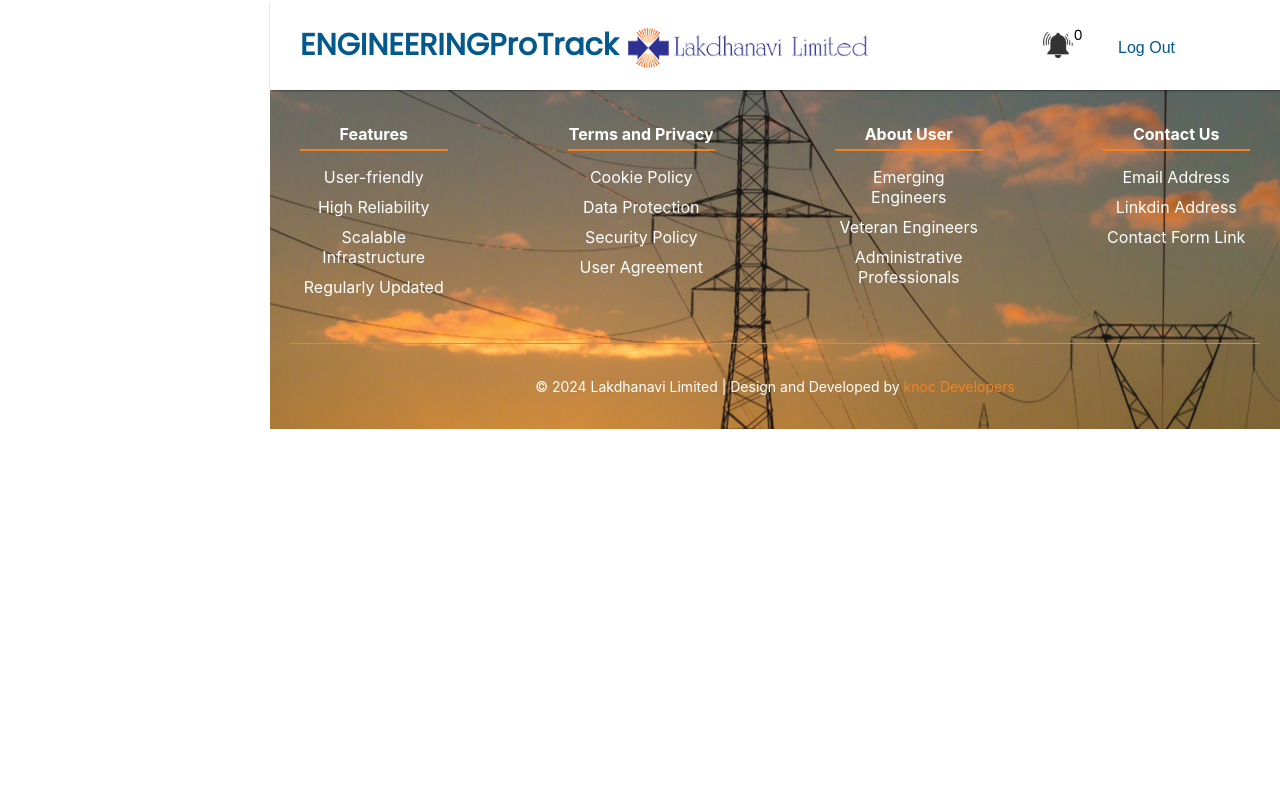
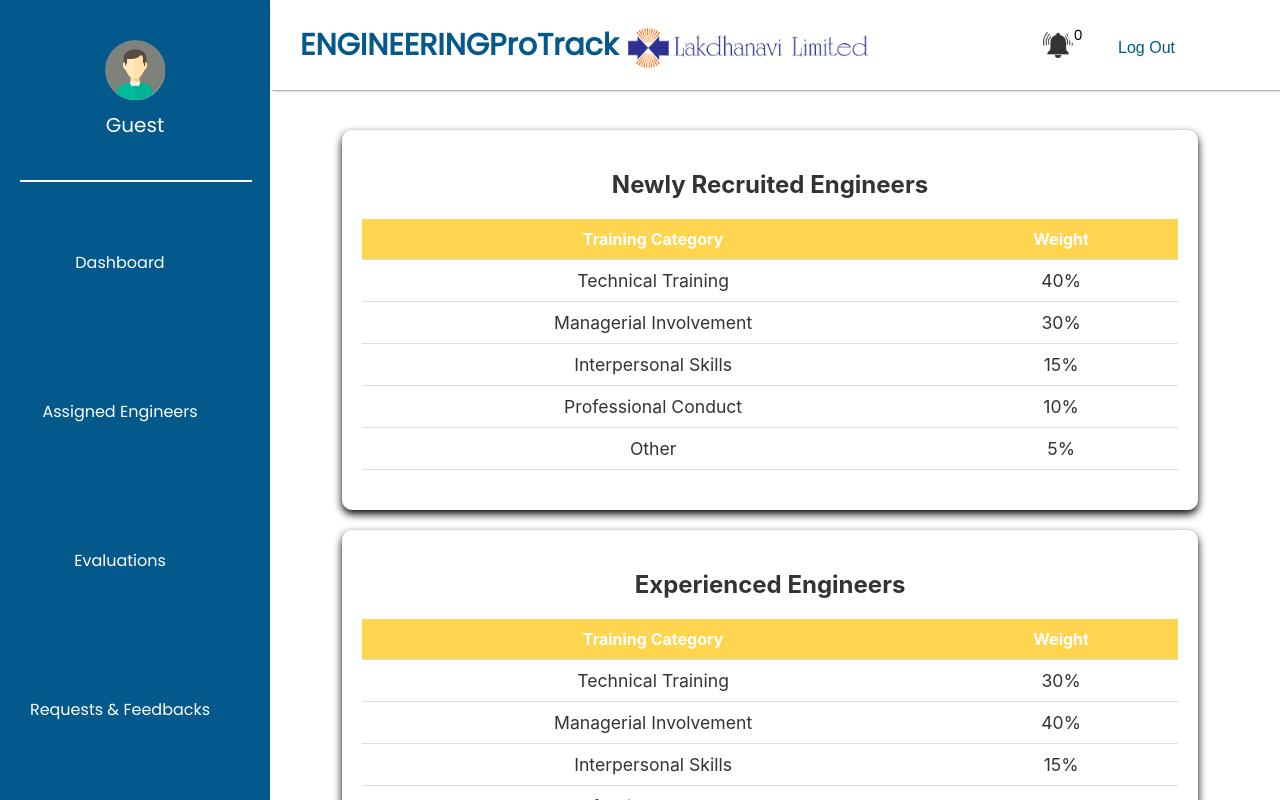
Before and after one commit to NethmaaJay26/Eng_Tracking_FrontEnd, a React (Create React App) app: page /login/supervising-engineers/mark-allocations/weight in a window 1280 px wide. Shown: the top 800 px of the page. Built offline with nearby package versions, Linux system fonts and the light colour scheme.

Commit message:
After adding evalution

```diff
--- a/package.json
+++ b/package.json
@@ -3,6 +3,8 @@
   "version": "0.1.0",
   "private": true,
   "dependencies": {
+    "@fortawesome/free-solid-svg-icons": "^6.6.0",
+    "@fortawesome/react-fontawesome": "^0.2.2",
     "@lottiefiles/react-lottie-player": "^3.5.4",
     "@testing-library/jest-dom": "^5.17.0",
     "@testing-library/react": "^13.4.0",
--- a/src/App.js
+++ b/src/App.js
@@ -32,6 +32,7 @@ import Navbar_SE from './Components/Navbar_SE/Navbar';
 import How_Eve from './Supervising_engineer/SE_HowEvaluate';
 import Assigned_Eng from './Supervising_engineer/assigned_engineer';
 import EngineerDetails from './Supervising_engineer/engineer_details.jsx';
+import MarkAllocation from './Supervising_engineer/mark_allocation.jsx'
 
 const Layout = ({ children }) => {
   const location = useLocation();
@@ -43,6 +44,11 @@ const Layout = ({ children }) => {
     "/login/supervising-engineers"
   ].includes(location.pathname);
 
+  const hideFooter = [
+    "/",  // MainLoginPage
+    "/login"  // SingleLoginPage
+  ].includes(location.pathname);
+
   const isSupervisingEngineerPage = [
     "/login/supervising-engineers/home",
     "/login/supervising-engineers/assigned_engineers",
@@ -51,7 +57,8 @@ const Layout = ({ children }) => {
     '/login/supervising-engineers/evaluations',
     "/login/supervising-engineers/mark-allocations",
     '/login/supervising-engineers/requests',
-    "/engineer/:engineerId", // Include this to handle dynamic routing for engineer details
+    "/engineer/:engineerId",
+    "/login/supervising-engineers/mark-allocations/weight", // Include this to handle dynamic routing for engineer details
   ].includes(location.pathname);
 
   const { user } = useUser();
@@ -80,7 +87,7 @@ const Layout = ({ children }) => {
       {!hideNavbarAndTopbar && isSupervisingEngineerPage && <Topbar />}
       {!hideNavbarAndTopbar && isSupervisingEngineerPage && <Navbar_SE />}
       {children}
-      <Footer />
+      {!hideFooter && <Footer />}
     </>
   );
 };
@@ -114,7 +121,7 @@ function App() {
               <Route path="/login/supervising-engineers/assigned_engineers" element={<Assigned_Eng />} />
               {/* Update this route to accept engineer ID dynamically */}
               <Route path="/engineer/:engineerId" element={<EngineerDetails />} />
-
+              <Route path="/login/supervising-engineers/mark-allocations/weight" element={<MarkAllocation />} />
             </Routes>
           </Layout>
         </BrowserRouter>
--- a/src/LoginSignin/LoginSignin.css
+++ b/src/LoginSignin/LoginSignin.css
@@ -1,24 +1,29 @@
 .loginsignup {
-    width: 100%;
+    display: flex;
+    justify-content: center;
+    align-items: center;
     height: 100vh;
     background-image: url('../Components/Assets/signup.png');
     background-size: cover;
     background-repeat: no-repeat;
     background-position: center center;
-    padding-top: 90px;
+
 }
 
 .loginsignup-container {
-    width: 580px;
-    height: auto;
     background: white;
-    margin: auto;
     padding: 40px 60px;
-    border-radius: 10px;
+    border-radius: 12px;
+    box-shadow: 0 4px 15px rgba(0, 0, 0, 1);
+    width: 400px;
+    text-align: center;
+
 }
 
 .loginsignup-container h1 {
-    margin: 20px 0px;
+    font-size: 2rem;
+    margin-bottom: 1.5rem;
+    color: #333;
 }
 
 .loginsignup-fields {
@@ -28,25 +33,66 @@
     margin-top: 30px;
 }
 
-.loginsignup-fields input,
+.input-wrapper {
+    position: relative;
+    width: 100%;
+}
+
+.input-icon {
+    position: absolute;
+    left: 15px;
+    top: 50%;
+    transform: translateY(-50%);
+    color: #0f0f0f;
+}
+
+.loginsignup-fields input {
+     /* Add space for the icon */
+    height: 20px;
+    width: 85%;
+    padding-left: 40px; /* Offset for the icon */
+    border: 1px solid #c9c9c9;
+    outline: none;
+    color: #5c5c5c;
+    font-size: 15px;
+
+    border-radius: 8px;
+}
+
+.loginsignup-fields input:focus {
+    border-color: black;
+}
+
+/*.loginsignup-fields input,*/
 .loginsignup-fields button {
     height: 50px;
     width: 100%;
     padding-left: 20px;
     border: 1px solid #c9c9c9;
+    border-radius: 8px;
+    font-size: 16px;
     outline: none;
-    color: #5c5c5c;
-    font-size: 18px;
 }
 
-.loginsignup-fields button {
-    background: #03588C;
-    color: white;
-    border: none;
-    cursor: pointer;
+.login-fields input::placeholder {
+    color: #bfbfbf;
 }
 
-.loginsignup-fields button:hover {
+.login-button button{
+    background: linear-gradient(264deg, #F58220 -5.09%, #191A4E 106.28%);
+    color: white;
+    height: 50px;
+    width: 100%;
+    border-radius: 8px;
+    border: none;
+    font-size: 18px;
+    cursor: pointer;
+    transition: background-color 0.3s ease;
+    margin-bottom: 20px;
+    margin-top: 20px;
+}
+
+.login-button button:hover {
     transform: scale(1.05);
     transition: 0.6s;
 }
--- a/src/LoginSignin/SingleLoginPage.jsx
+++ b/src/LoginSignin/SingleLoginPage.jsx
@@ -2,6 +2,8 @@ import React, { useState } from 'react';
 import { useNavigate } from 'react-router-dom';
 import axios from 'axios';
 import './LoginSignin.css';
+import { FontAwesomeIcon } from '@fortawesome/react-fontawesome';
+import { faEnvelope, faLock } from '@fortawesome/free-solid-svg-icons';
 
 export default function UnifiedLoginPage() {
   const [email, setEmail] = useState('');
@@ -22,33 +24,22 @@ export default function UnifiedLoginPage() {
         localStorage.setItem('name', user.name || '');
         localStorage.setItem('role', role);  // Store the role
 
-
-
         // If user is an engineer, store the training ID in local storage
         if (role === 'engineer') {
           if (user.training) {
             localStorage.setItem('trainingId', user.training); // Store training ID
             console.log('Training ID saved in local storage:', user.training);  // Print to console
-            localStorage.setItem('address', user.address);
-            localStorage.setItem('password', user.password);
           } else {
             console.log('No training assigned to this engineer.');
           }
 
           // Redirect to the engineer home page
           navigate('/Enghome');
-
         } else if (role === 'hr') {
-
-
-
           navigate('/home');
         } else if (role === 'supervising-engineer') {
-
           localStorage.setItem('supervisorId', user._id);  // Assuming user._id is the supervisor's ID
           console.log('Supervisor ID saved in local storage:', user._id);
-
-
           navigate('/login/supervising-engineers/home');
         }
       } else {
@@ -64,25 +55,32 @@ export default function UnifiedLoginPage() {
   return (
     <div className='loginsignup'>
       <div className="loginsignup-container">
-        <h1>Login</h1>
+        <h1>Welcome Back!</h1>
         <div className="loginsignup-fields">
+          <div className='input-wrapper'>
+            <FontAwesomeIcon icon={faEnvelope} className="input-icon" />
             <input
               type="email"
-            placeholder='Your Email Address'
+              placeholder='Enter your email'
               value={email}
               onChange={(e) => setEmail(e.target.value)}
             />
+          </div>
+
+          <div className="input-wrapper">
+            <FontAwesomeIcon icon={faLock} className="input-icon" />
             <input
               type="password"
-            placeholder='Enter Your Password'
+              placeholder='Enter your password'
               value={password}
               onChange={(e) => setPassword(e.target.value)}
             />
           </div>
+        </div>
         {error && <div className="error-message">{error}</div>}
-        <div className="hr-buttons">
-          <button onClick={handleLogin}>Login</button>
-          <button onClick={() => navigate('/')}>Back</button>
+        <div className="login-button">
+          <button onClick={handleLogin}>Log In</button>
+
         </div>
       </div>
     </div>
--- /dev/null
+++ b/src/Supervising_engineer/CSS/mark_allocation.css
@@ -0,0 +1,93 @@
+.mark-allocation-container {
+    padding-top: 110px;
+    /* Adjust based on your top bar height */
+    padding-left: 260px;
+    /* Adjust based on your sidebar (navbar) width */
+    text-align: center;
+    box-sizing: border-box;
+}
+
+.table-container {
+    margin: 20px auto;
+    width: 80%;
+    background-color: #fff;
+    border-radius: 10px;
+    box-shadow: 0 4px 8px rgba(0, 0, 0, 1);
+    padding: 20px;
+}
+
+table {
+    width: 100%;
+    border-collapse: collapse;
+    margin: 20px 0;
+}
+
+th, td {
+    padding: 15px;
+    text-align: center;
+    border-bottom: 1px solid #ddd;
+}
+
+th {
+    background-color: #FFB74D; /* Match the gradient colors used */
+    color: white;
+    font-weight: bold;
+}
+
+td {
+    font-size: 1rem;
+    color: #333;
+}
+
+h2 {
+    font-size: 1.5rem;
+    color: #333;
+    margin-bottom: 20px;
+}
+
+.mark-allocation-table th, .mark-allocation-table td {
+    padding: 10px 20px;
+}
+
+.mark-allocation-table th {
+    background-color: #FFD54F; /* Soft gradient color */
+}
+
+.mark-allocation-table td {
+    font-size: 1.1rem;
+    color: #333;
+}
+
+/* Hover effect for table rows */
+table tr:hover {
+    background-color: #f1f1f1;
+}
+
+@media (max-width: 768px) {
+    .mark-allocation-container {
+        padding-left: 20px;
+        padding-right: 20px;
+    }
+
+    table, th, td {
+        display: block;
+        width: 100%;
+    }
+
+    th, td {
+        text-align: left;
+        padding: 10px;
+    }
+
+    th {
+        background-color: #FFB74D;
+    }
+}
+
+footer {
+    margin-top: auto;
+    width: 100%;
+    background-color: #f1f1f1;
+    padding: 20px;
+    text-align: center;
+}
--- a/src/Supervising_engineer/SE_Home.jsx
+++ b/src/Supervising_engineer/SE_Home.jsx
@@ -28,18 +28,12 @@ const SE_Home = () => {
                     <img src={engineerIcon} alt="engineers" />
                     <h3>Assigned Engineers</h3>
                 </div>
-                <div className="feature" onClick={() => handleClick('/login/supervising-engineers/evaluations')}>
-                    <img src={evaluateIcon} alt="Evaluate Engineers" />
-                    <h3>Evaluations</h3>
-                </div>
+
                 <div className="feature" onClick={() => handleClick('/login/supervising-engineers/mark-allocations')}>
                     <img src={markAllocationIcon} alt="Mark Allocations" />
                     <h3>Mark Allocations</h3>
                 </div>
-                <div className="feature" onClick={() => handleClick('/login/supervising-engineers/trainings')}>
-                    <img src={trainingsIcon} alt="Available Trainings" />
-                    <h3>Available Trainings</h3>
-                </div>
+
                 <div className="feature" onClick={() => handleClick('/login/supervising-engineers/requests')}>
                     <img src={requestsIcon} alt="Requests" />
                     <h3>Requests & Feedbacks</h3>
--- a/src/Supervising_engineer/SE_HowEvaluate.jsx
+++ b/src/Supervising_engineer/SE_HowEvaluate.jsx
@@ -1,8 +1,14 @@
 import React from 'react';
 import './CSS/SE_HowEvaluate.css';
 import IMG_ALGO from '../Components/Assets/IMG_ALGO.svg';
+import { useNavigate } from 'react-router-dom';
+
 
 const SE_HowEvaluate = () => {
+  const navigate = useNavigate();
+  const goToMarkAllocation = () => {
+    navigate('/login/supervising-engineers/mark-allocations/weight');
+  };
   return (
     <div className="se-how-evaluate">
 
@@ -13,7 +19,7 @@ const SE_HowEvaluate = () => {
             For experienced engineers, managerial trainings carry higher weight,
             while technical trainings hold greater significance for trainee engineers.
           </p>
-          <button>Read More</button>
+          <button onClick={goToMarkAllocation}>Read More</button>
         </div>
         <div className="allocation-box">
           <h4>Goal Allocation</h4>
@@ -32,7 +38,7 @@ const SE_HowEvaluate = () => {
       </section>
       <section className="algorithm-section">
         <div className="expertise-circle">
-          <img src= {IMG_ALGO} alt="Kavindu" />
+          <img src={IMG_ALGO} alt="Kavindu" />
         </div>
       </section>
     </div>
--- /dev/null
+++ b/src/Supervising_engineer/mark_allocation.jsx
@@ -0,0 +1,66 @@
+import React from 'react';
+import './CSS/mark_allocation.css';
+
+const MarkAllocation = () => {
+  const trainingCategories = [
+    { category: 'Technical Training', weight: '40%' },
+    { category: 'Managerial Involvement', weight: '30%' },
+    { category: 'Interpersonal Skills', weight: '15%' },
+    { category: 'Professional Conduct', weight: '10%' },
+    { category: 'Other', weight: '5%' }
+  ];
+
+  const trainingCategories2 = [
+    { category: 'Technical Training', weight: '30%' },
+    { category: 'Managerial Involvement', weight: '40%' },
+    { category: 'Interpersonal Skills', weight: '15%' },
+    { category: 'Professional Conduct', weight: '10%' },
+    { category: 'Other', weight: '5%' }
+  ];
+
+  return (
+    <div className="mark-allocation-container">
+      <div className="table-container">
+        <h2>Newly Recruited Engineers</h2>
+        <table className="mark-allocation-table">
+          <thead>
+            <tr>
+              <th>Training Category</th>
+              <th>Weight</th>
+            </tr>
+          </thead>
+          <tbody>
+            {trainingCategories.map((item, index) => (
+              <tr key={index}>
+                <td>{item.category}</td>
+                <td>{item.weight}</td>
+              </tr>
+            ))}
+          </tbody>
+        </table>
+      </div>
+
+      <div className="table-container">
+        <h2>Experienced Engineers</h2>
+        <table className="mark-allocation-table">
+          <thead>
+            <tr>
+              <th>Training Category</th>
+              <th>Weight</th>
+            </tr>
+          </thead>
+          <tbody>
+            {trainingCategories2.map((item, index) => (
+              <tr key={index}>
+                <td>{item.category}</td>
+                <td>{item.weight}</td>
+              </tr>
+            ))}
+          </tbody>
+        </table>
+      </div>
+    </div>
+  );
+};
+
+export default MarkAllocation;
```
Also changed, not shown: 1 other file (tests, documents, lock files or other folders). Lines whose indentation alone changed are shown as unchanged.
